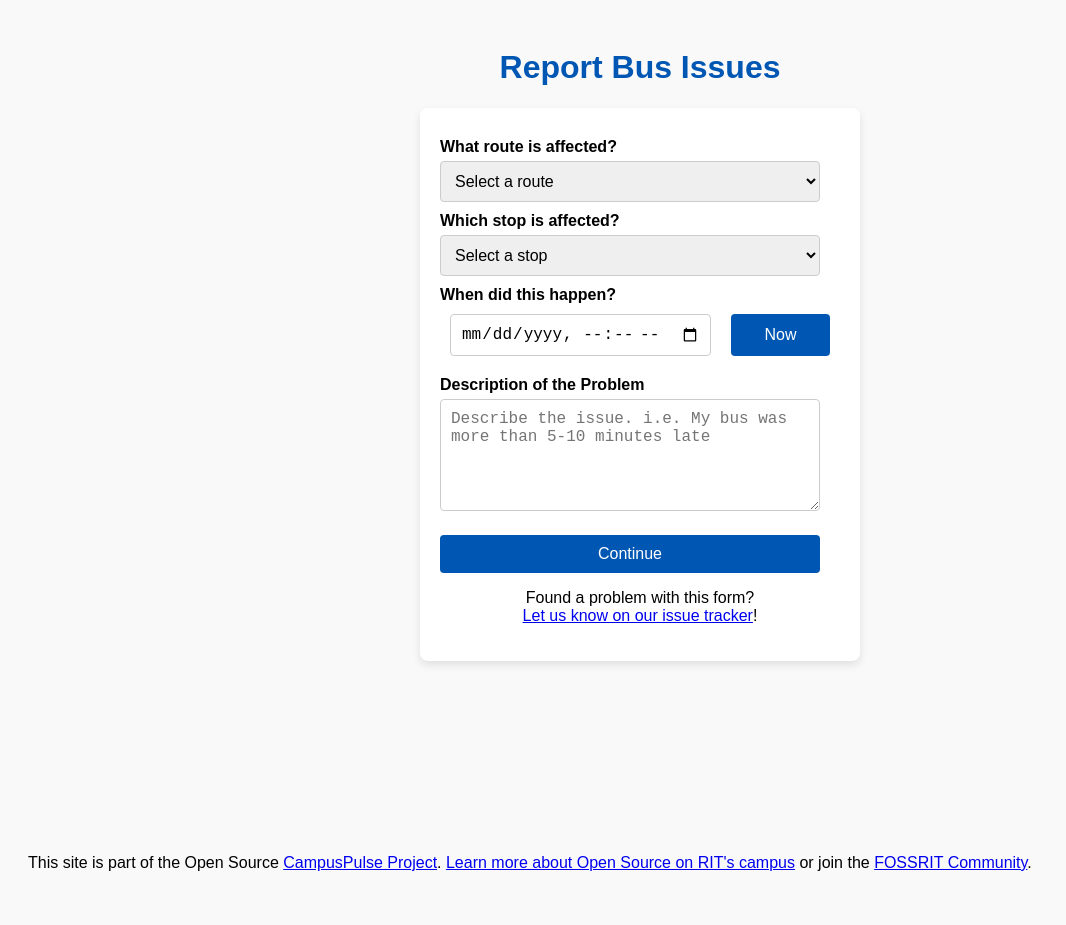
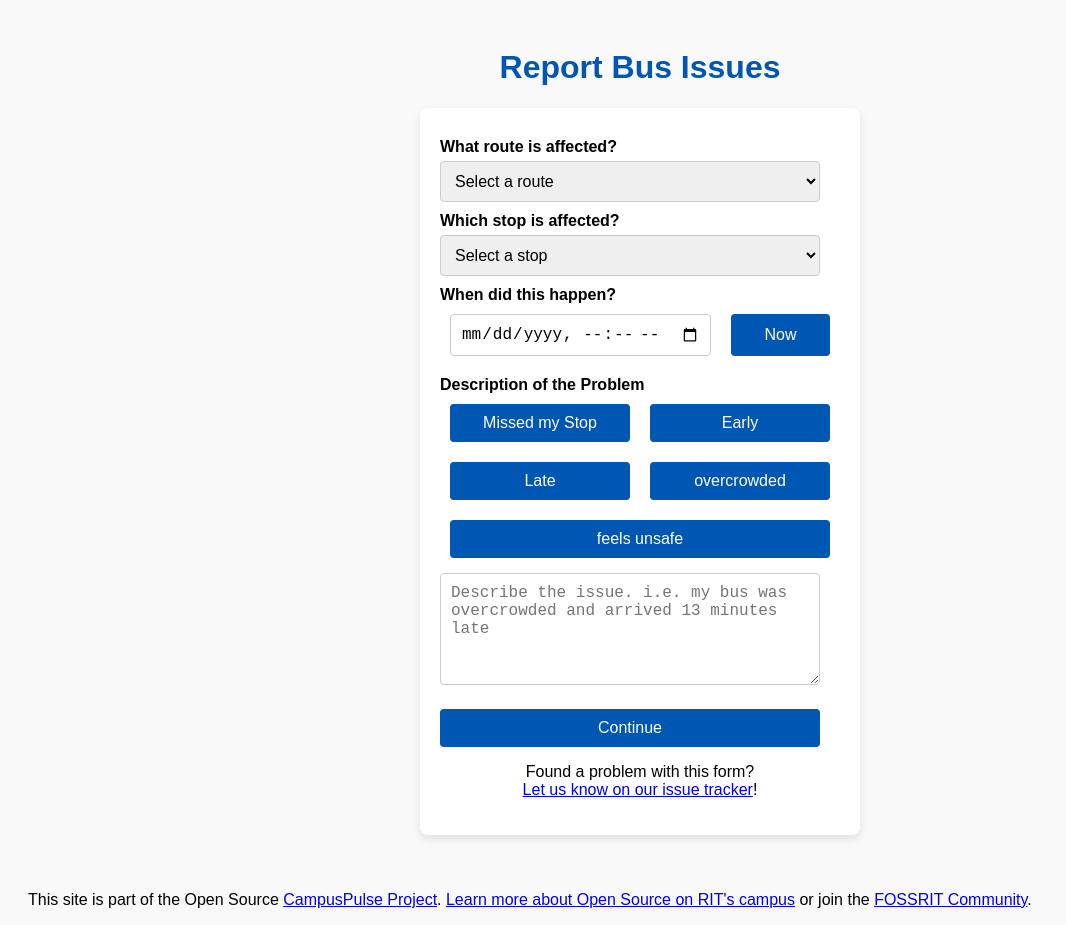
Before and after one commit to CampusPulse/suggest, a Jekyll site: the page built from bus.html, in a window 1280 px wide. Shown: the whole page, without its empty margins (0-1066 px from the left). Built offline with Jekyll 4.4.1, drawn with Linux system fonts in a browser that asks for light colours; comment, search, counter and statistics services are not loaded.

Commit message:
add some preset feedback for the bus report

```diff
--- a/assets/style.css
+++ b/assets/style.css
@@ -102,3 +102,7 @@ button:hover {
 	margin: 10px;
 
 }
+
+.sidebyside button {
+	flex-basis: 130px;
+}
--- a/bus.html
+++ b/bus.html
@@ -35,7 +35,14 @@ condense_except: what-area-does-this-pertain-to,subject
 
 
 	<label for="description">Description of the Problem</label>
-	<textarea id="description" name="description" placeholder="Describe the issue. i.e. My bus was more than 5-10 minutes late" rows="5"></textarea>
+	<div class="sidebyside" style="flex-wrap: wrap;">
+		<button onclick="addToDesc('The bus did not stop for me. ')">Missed my Stop</button>
+		<button onclick="addToDesc('The bus was early. ')">Early</button>
+		<button onclick="addToDesc('The bus was late. ')">Late</button>
+		<button onclick="addToDesc('The bus was full or overcrowded. ')">overcrowded</button>
+		<button onclick="addToDesc('I didn\'t feel safe on the bus. ')">feels unsafe</button>
+	</div>
+	<textarea id="description" name="description" placeholder="Describe the issue. i.e. my bus was overcrowded and arrived 13 minutes late" rows="5"></textarea>
 	<!-- hidden form items -->
 	{% for item in page.staticvalues %}
 		<input type="hidden" name="{{ item.name }}" value="{{ item.value }}">
```
Also changed, not shown: other parts of bus.html (+6 -0 lines).
